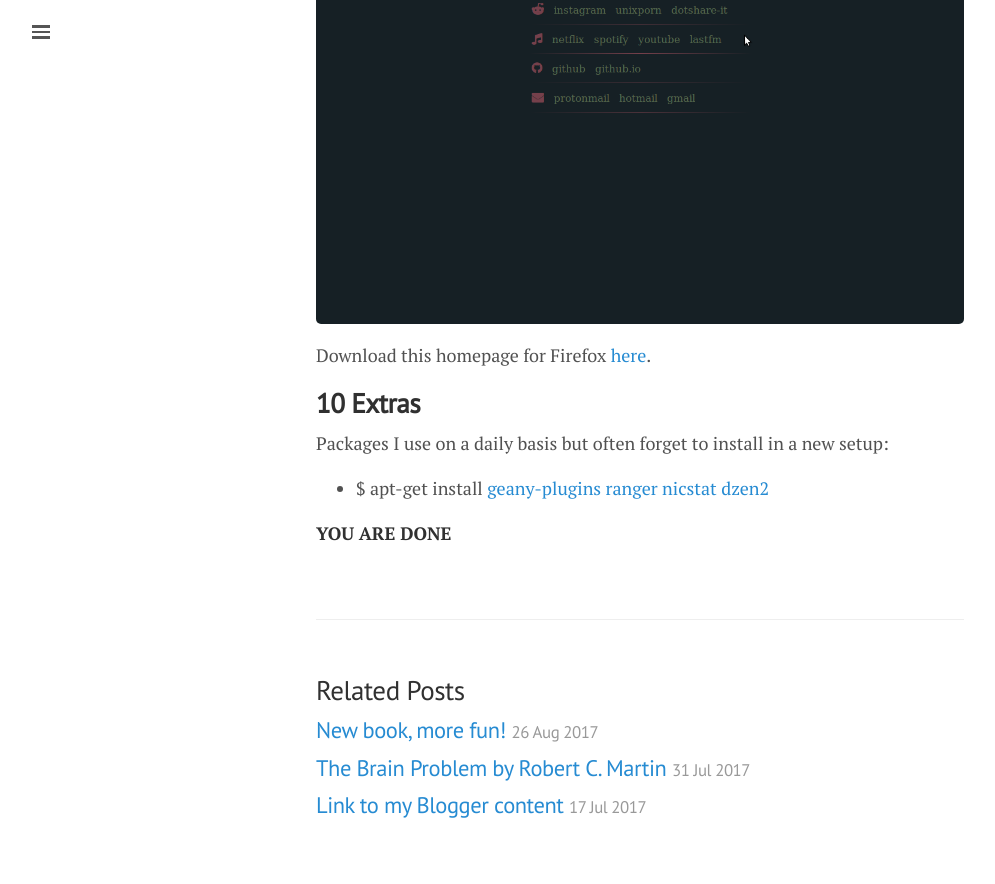
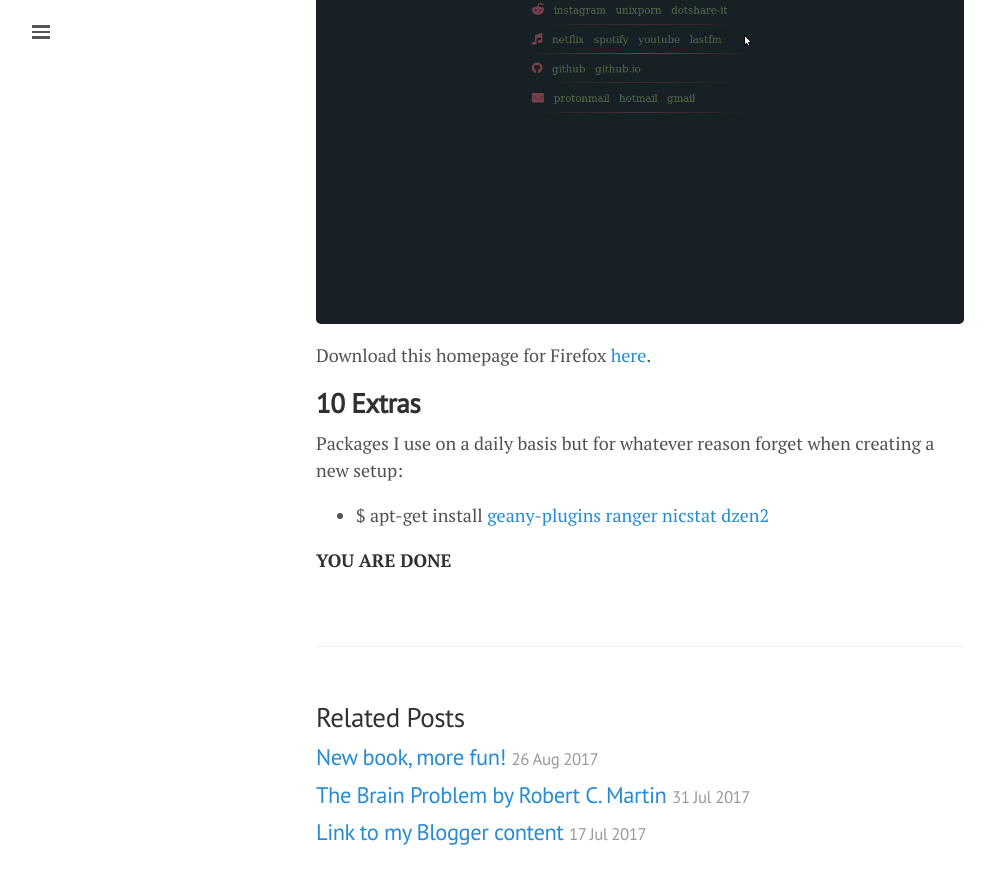
Before and after one commit to lgeurts/lgeurts.github.io, a Jekyll site: the page built from _posts/2017-07-11-bunsenlabs-linux-setup-notes-for dell-inspiron-6000.md, in a window 1280 px wide and 900 px high, scrolled down 17523 px. Shown: the top 884 px of the window, without its empty margins (0-995 px from the left). Built offline with Jekyll 4.4.1, drawn with Linux system fonts in a browser that asks for light colours; nearby versions of some CDN libraries; comment, search, counter and statistics services are not loaded.

Commit message:
Change section 10 #510

```diff
--- a/_posts/2017-07-11-bunsenlabs-linux-setup-notes-for dell-inspiron-6000.md
+++ b/_posts/2017-07-11-bunsenlabs-linux-setup-notes-for dell-inspiron-6000.md
@@ -507,7 +507,7 @@
 **10 Extras**
 -------------
 
-Packages I use on a daily basis but often forget to install in a new setup:
+Packages I use on a daily basis but for whatever reason forget when creating a new setup:
 
 - $ apt-get install [geany-plugins](https://packages.debian.org/jessie/geany-plugins) [ranger](https://packages.debian.org/jessie/utils/ranger) [nicstat](https://packages.debian.org/jessie/nicstat) [dzen2](https://packages.debian.org/jessie/x11/dzen2)
 
```
